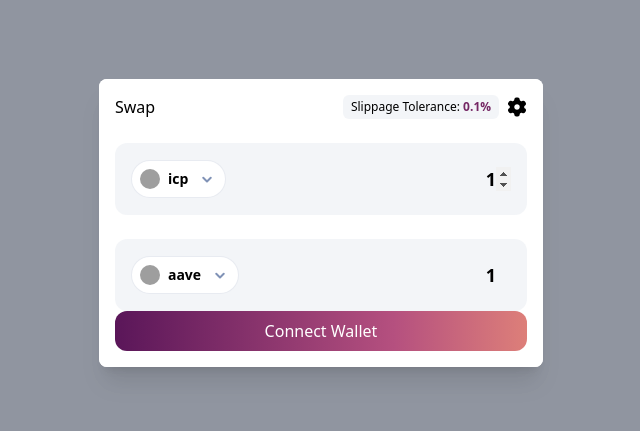
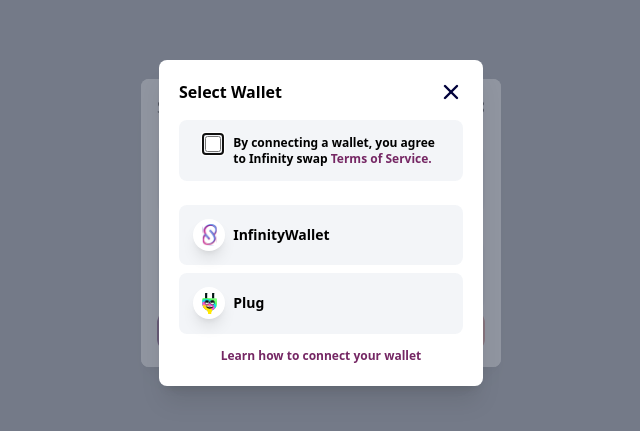
Before and after one commit to infinity-swap/widgets, a React (Create React App) app: page / in a window 1280 px wide. Shown: the part 177-608 px from the top of the page, without its empty margins (319-959 px from the left). Built offline with nearby package versions, Linux system fonts and the light colour scheme; grey boxes are pictures that could not be loaded.

Commit message:
CPROD-1244 updated select wallet dialog

```diff
--- /dev/null
+++ b/src/components/ConnectWallet/TermsAgreeField.tsx
@@ -0,0 +1,77 @@
+import React from "react";
+import useStore, { principalSelector } from "../../store";
+
+interface TermsAgreeFieldTypes {
+  step: number;
+  termAccepted: boolean;
+  showWarning: boolean;
+  setShowWarning: (value: boolean) => void;
+  setTermAccepted: (value: boolean) => void;
+}
+
+const TermsAgreeField = ({
+  setTermAccepted,
+  setShowWarning,
+  step,
+  termAccepted,
+  showWarning,
+}: TermsAgreeFieldTypes) => {
+  const principalId = useStore(principalSelector);
+
+  const onTermChange = (value: boolean) => {
+    setTermAccepted(value);
+    setShowWarning(false);
+  };
+
+  const defaultChecked: any = {};
+  if (step === 2) {
+    defaultChecked.checked = true;
+    defaultChecked.value = true;
+  }
+
+  return (
+    <>
+      <div className="py-4">
+        <div
+          className="w-full rounded-[8px] box-border flex justify-between items-start p-[5%] font-semibold bg-secondary-100 leading-6 text-[0.9rem]"
+          onClick={() => onTermChange(!termAccepted)}
+        >
+          {(!principalId || step === 2) && (
+            <span className="px-3">
+              <input
+                type="checkbox"
+                disabled={step === 2}
+                {...defaultChecked}
+                id="terms"
+                className="space-x-1 accent-primary-500 w-[16px] h-[16px]"
+                onChange={(e) => onTermChange(e.target.checked)}
+                checked={termAccepted}
+              />
+            </span>
+          )}
+          <label htmlFor="terms" className="flex items-center">
+            <span className="body-secondary-semibold">
+              <span>
+                By connecting a wallet, you agree to Infinity swap{" "}
+                <a
+                  href="https://infinityswap-documentation.web.app/docs/Infinity-swap-webapp/Terms%20of%20Use/"
+                  target="_blank"
+                  className="text-primary-800"
+                  rel="noreferrer"
+                >
+                  <span> Terms of Service.</span>
+                </a>{" "}
+              </span>
+            </span>
+          </label>
+        </div>
+      </div>
+      {showWarning && (
+        <span className="text-red">
+          Please accept terms and conditions first
+        </span>
+      )}
+    </>
+  );
+};
+export default TermsAgreeField;
--- /dev/null
+++ b/src/components/ConnectWallet/index.tsx
@@ -0,0 +1,119 @@
+import React, { useState } from "react";
+import Modal from "../Modal";
+import { ReactComponent as CloseIcon } from "../../assets/svg/close.svg";
+import WalletField from "../WalletField";
+
+import { WALLETS, WALLET_IDS } from "../../utils";
+import useStore, {
+  connectedToSelector,
+  principalSelector,
+  activeConnectionSelector,
+  setConnectedToSelector,
+  setPrincipalSelector,
+  setUnlockedSelector,
+  setActiveConnectionSelector,
+  setAccountSelector,
+} from "../../store";
+import {
+  useUserWalletDispatch,
+  useUserWalletState,
+} from "../../contexts/UserWallet";
+import { walletType } from "../../types";
+import TermsAgreeField from "./TermsAgreeField";
+
+interface Step1Type {
+  connectedTo: string | null;
+  currentWalletId: string | null;
+  onWalletConnect: (
+    e: React.ChangeEvent<HTMLInputElement>,
+    wallet: walletType
+  ) => void;
+}
+
+const RenderStep1 = ({
+  connectedTo,
+  currentWalletId,
+  onWalletConnect,
+}: Step1Type) => {
+  return (
+    <>
+      <div className="w-full box-border">
+        {WALLETS.map((wallet) => (
+          <WalletField
+            isActive={connectedTo === wallet.id}
+            currentWalletId={currentWalletId}
+            wallet={wallet}
+            key={wallet.id}
+            onClick={onWalletConnect}
+          />
+        ))}
+      </div>
+      <a
+        href="https://www.blog.infinityswap.one/getting-started-with-infinityswap-wallet-a-step-by-step-guide/"
+        target="_blank"
+        className="block text-center"
+        rel="noreferrer"
+      >
+        <span className="cursor-pointer body-secondary-semibold text-primary-800">
+          Learn how to connect your wallet
+        </span>
+      </a>
+    </>
+  );
+};
+
+export default function ConnectWallet() {
+  const [showModal, setShowModal] = useState<boolean>(true);
+  const [loading, setLoading] = useState(null);
+  const [currentWalletId, setCurrentWalletId] = useState(null);
+  const [showWarning, setShowWarning] = useState(false);
+  const [step, setStep] = useState<number>(1);
+  const userWallet = useUserWalletState();
+  const { setWallet } = useUserWalletDispatch();
+  const principalId = useStore(principalSelector);
+  const connectedTo = useStore(connectedToSelector);
+  const setPrincipal = useStore(setPrincipalSelector);
+  const setAccountID = useStore(setAccountSelector);
+  const setUnlocked = useStore(setUnlockedSelector);
+  const setConnectedTo = useStore(setConnectedToSelector);
+  const setActiveConnection = useStore(setActiveConnectionSelector);
+  const activeConnection = useStore(activeConnectionSelector);
+  const [termAccepted, setTermAccepted] = useState(!!principalId);
+
+  const onWalletConnect = (
+    e: React.ChangeEvent<HTMLInputElement>,
+    wallet: walletType
+  ) => {};
+
+  return (
+    <Modal isOpen={showModal} onClose={() => setShowModal(false)} zIndex={20}>
+      <div className="w-full md:w-[324px] p-5">
+        <div className={`w-full flex justify-between items-center`}>
+          <div className={"h6-semibold text-black"}>Select Wallet</div>
+          <div>
+            <div
+              className="hidden sm:block"
+              onClick={() => setShowModal(false)}
+            >
+              <CloseIcon className="w-6 h-6" stroke="var(--secondary-black)" />
+            </div>
+          </div>
+        </div>
+        <TermsAgreeField
+          step={step}
+          termAccepted={termAccepted}
+          setTermAccepted={setTermAccepted}
+          showWarning={showWarning}
+          setShowWarning={setShowWarning}
+        />
+        {step === 1 && (
+          <RenderStep1
+            connectedTo={connectedTo}
+            currentWalletId={currentWalletId}
+            onWalletConnect={onWalletConnect}
+          />
+        )}
+      </div>
+    </Modal>
+  );
+}
--- a/src/components/WalletField.tsx
+++ b/src/components/WalletField.tsx
@@ -4,17 +4,17 @@
 import { walletType } from "../types";
 
 interface WalletFieldWrapperType {
-  children: ReactNode;
-  isActive: boolean;
-  disabled: boolean;
-  name: string;
+  children?: ReactNode;
+  isActive?: boolean;
+  disabled?: boolean | undefined;
+  name?: string;
 }
 
 interface WalletFieldType extends WalletFieldWrapperType {
-  Icon: any;
-  className: string;
-  name: string;
+  key?: string;
+  className?: string;
   currentWalletId: string | null;
+  wallet: walletType;
   [rest: string]: any;
   onClick: (e: React.ChangeEvent<HTMLInputElement>, wallet: walletType) => void;
 }
@@ -32,7 +32,7 @@
   const className = clsx(
     isActive ? "bg-secondary-500 justify-between" : "bg-secondary-100",
     disabled ? "cursor-not-allowed" : "cursor-pointer",
-    "flex w-full h-auto p-[5%] my-2 mx-0 text-sm"
+    "flex w-full h-auto p-[5%] my-2 mx-0 text-sm rounded-[8px]"
   );
   return (
     <div id={`connect${name}`} className={className}>
@@ -43,25 +43,26 @@
 
 export default function WalletField({
   className,
-  Icon,
-  name,
+  wallet,
   onClick,
   currentWalletId,
   isActive,
-  disabled,
-  ...rest
 }: WalletFieldType) {
   return (
-    <WalletFieldWrapper isActive={isActive} disabled={disabled} name={name}>
+    <WalletFieldWrapper
+      isActive={isActive}
+      disabled={wallet?.disabled}
+      name={wallet?.name}
+    >
       <div className="flex items-center">
-        {currentWalletId === rest?.id ? (
+        {currentWalletId === wallet?.id ? (
           <div>loading...</div>
         ) : (
-          <div>
-            <Icon alt="" />
+          <div className="flex items-center justify-center rounded-full dark:bg-transparent mr-2 bg-white w-[32px] h-[32px] shadow-lg">
+            <wallet.Icon alt="" className="w-2/3 h-2/3" />
           </div>
         )}
-        <span className="body-primary-semibold">{name}</span>
+        <span className="body-primary-semibold">{wallet?.name}</span>
       </div>
       {isActive && <RectangleIcon />}
     </WalletFieldWrapper>
--- a/src/components/widgets/SwapWidget.tsx
+++ b/src/components/widgets/SwapWidget.tsx
@@ -1,18 +1,23 @@
-import React, { useState } from "react";
+import React, { useState, useContext } from "react";
 import { Controller, useForm } from "react-hook-form";
 import Header from "../Header";
 import Input from "../Input";
 import useStore, { slippageSelector } from "../../store";
 import Modal from "../Modal";
 import Button from "../Button";
+import { ConnectWalletContext } from "../../contexts/ConnectWallet";
+import ConnectWallet from "../ConnectWallet";
 
 export default function SwapWidget() {
   const [isOpen, setIsOpen] = useState(true);
   const storedSlippage = useStore(slippageSelector);
+  const walletContext = useContext(ConnectWalletContext);
 
   return (
+    <>
+      <ConnectWallet />
       <Modal isOpen={isOpen} onClose={() => setIsOpen(false)}>
-      <div className="bg-white px-4 pt-5 pb-4 sm:p-4 sm:pb-4">
+        <div className="bg-white px-4 pt-5 pb-4 sm:p-4 sm:pb-4 w-full md:w-[360px]">
           {/* Header */}
           <div>
             <Header slippage={0.1} onOpenSettings={() => {}} />
@@ -40,5 +45,6 @@
           </div>
         </div>
       </Modal>
+    </>
   );
 }
--- a/src/utils/index.ts
+++ b/src/utils/index.ts
@@ -1,5 +1,5 @@
 import { ReactComponent as PlugIcon } from "../assets/svg/wallets/plug.svg";
-import { ReactComponent as InfinityWalletIcon } from "../assets/svg/wallets/plug.svg";
+import { ReactComponent as InfinityWalletIcon } from "../assets/svg/wallets/infinitylogo.svg";
 import { walletType } from "../types";
 
 export const WALLET_IDS = {
```
Lines whose indentation alone changed are shown as unchanged.
